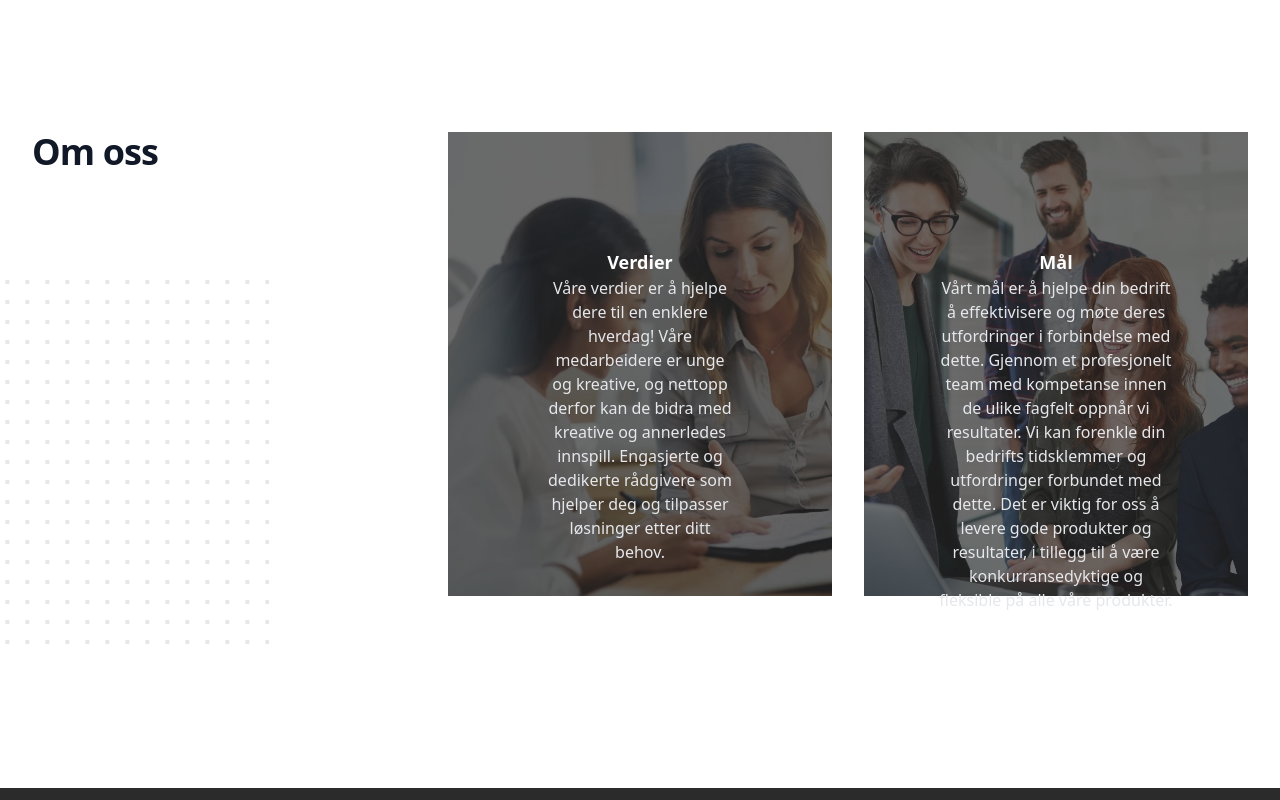
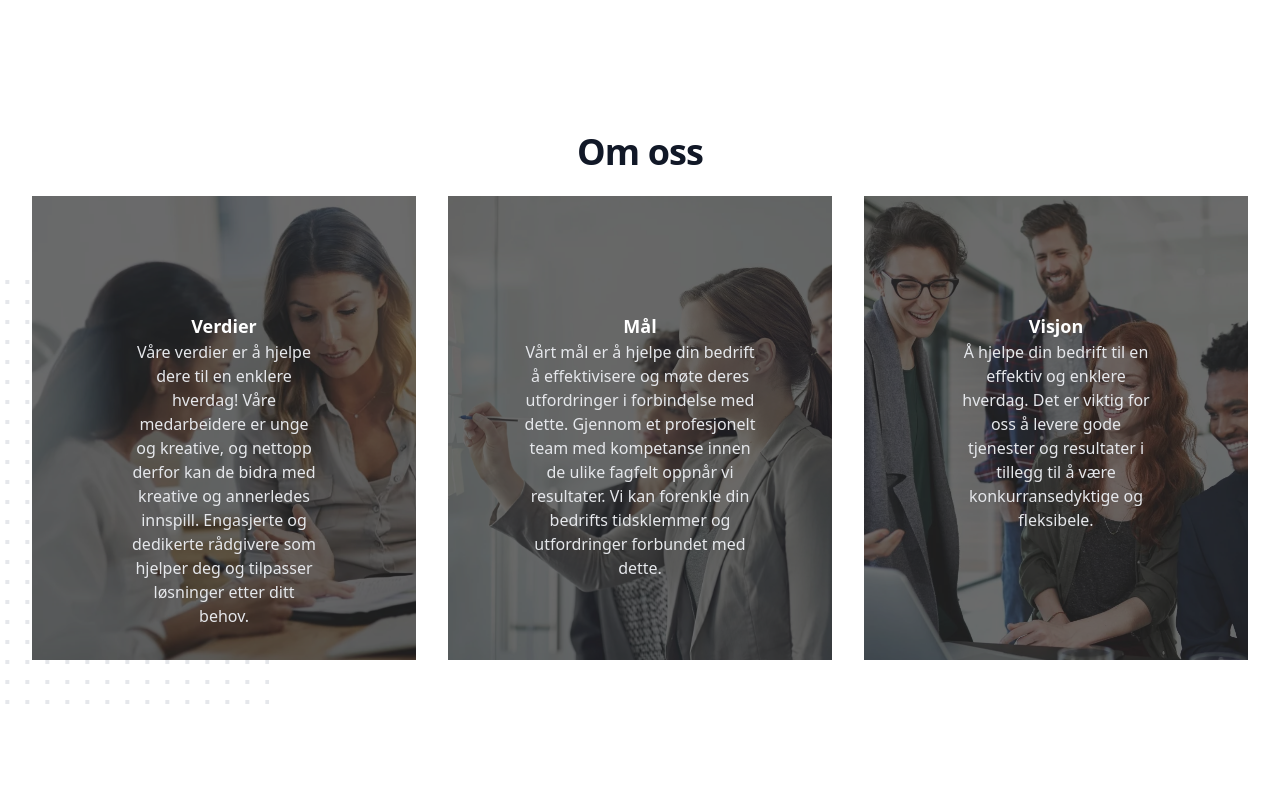
Before and after one commit to NikolaiWaerpen/ale-sales-group, a Next.js app: page / in a window 1280 px wide. Shown: the part 1200-2000 px from the top of the page. Built offline with nearby package versions, Linux system fonts and the light colour scheme; what @tailwindcss/typography would draw is missing.

Commit message:
chore: work on about us section

```diff
--- a/src/components/Footer/index.tsx
+++ b/src/components/Footer/index.tsx
@@ -31,7 +31,7 @@ const social = [
   },
   {
     name: "Instagram",
-    href: "#",
+    href: "https://www.instagram.com/alesalegroup/",
     icon: (props) => (
       <svg fill="currentColor" viewBox="0 0 24 24" {...props}>
         <path
--- a/src/components/Home/Features/index.tsx
+++ b/src/components/Home/Features/index.tsx
@@ -73,8 +73,8 @@ export default function Features() {
           />
         </svg>
 
-        <div className="relative lg:grid lg:grid-cols-3 lg:gap-x-8">
-          <div className="lg:col-span-1">
+        <div className="relative">
+          <div className="lg:col-span-1 grid place-items-center mb-6">
             <h2 className="text-3xl font-extrabold tracking-tight text-gray-900 sm:text-4xl">
               Om oss
             </h2>
@@ -96,7 +96,7 @@ export default function Features() {
               </div>
             ))}
           </dl> */}
-          <dl className="mt-10 space-y-10 sm:space-y-0 sm:grid sm:grid-cols-2 sm:gap-x-8 sm:gap-y-10 lg:mt-0 lg:col-span-2">
+          <dl className="mt-10 space-y-10 sm:space-y-0 sm:grid sm:grid-cols-3 sm:gap-x-8 sm:gap-y-10 lg:mt-0 lg:col-span-2">
             <div className="max-w-md h-screen58 bg-offblack relative">
               <img
                 src="/images/offer/offer1.webp"
@@ -121,7 +121,7 @@ export default function Features() {
             </div>
             <div className="max-w-md h-screen58 bg-offblack relative">
               <img
-                src="/images/offer/offer3.webp"
+                src="/images/offer/offer2.webp"
                 className="object-cover max-full h-full bg-offblack opacity-30"
               />
               <div className="absolute top-1/4 left-1/2">
@@ -133,10 +133,26 @@ export default function Features() {
                       deres utfordringer i forbindelse med dette. Gjennom et
                       profesjonelt team med kompetanse innen de ulike fagfelt
                       oppnår vi resultater. Vi kan forenkle din bedrifts
-                      tidsklemmer og utfordringer forbundet med dette. Det er
-                      viktig for oss å levere gode produkter og resultater, i
-                      tillegg til å være konkurransedyktige og fleksible på alle
-                      våre produkter.
+                      tidsklemmer og utfordringer forbundet med dette.
+                    </p>
+                  </div>
+                </div>
+              </div>
+            </div>
+            <div className="max-w-md h-screen58 bg-offblack relative">
+              <img
+                src="/images/offer/offer3.webp"
+                className="object-cover max-full h-full bg-offblack opacity-30"
+              />
+              <div className="absolute top-1/4 left-1/2">
+                <div className="relative -left-1/2">
+                  <div className="grid place-items-center">
+                    <h3 className="text-white text-lg font-semibold">Visjon</h3>
+                    <p className="text-gray-200 text-center">
+                      Å hjelpe din bedrift til en effektiv og enklere hverdag.
+                      Det er viktig for oss å levere gode tjenester og
+                      resultater i tillegg til å være konkurransedyktige og
+                      fleksibele.
                     </p>
                   </div>
                 </div>
--- a/src/components/Home/Hero/index.tsx
+++ b/src/components/Home/Hero/index.tsx
@@ -64,7 +64,6 @@ export default function Hero() {
       <div className="absolute inset-0 flex justify-center z-20 top-24 lg:top-40">
         <motion.img
           src="/images/logo/alesgtransparent.png"
-          // src="/images/nesbrukebab/nesbrukebabwhite.png"
           alt="Ale Salesgroup AS Logo"
           className="w-3/5 h-screen58 object-contain lg:h-screen75 opacity-100"
           variants={POPEFFECT}
--- /dev/null
+++ b/src/components/Home/Portfolio/index.tsx
@@ -0,0 +1,35 @@
+const portfolio = [
+  {
+    name: "Hafslund",
+    description: "Skredder strøm dørsalg privat markedet",
+  },
+];
+
+export default function Portfolio() {
+  return (
+    <div className="bg-white">
+      <div className="max-w-7xl mx-auto py-16 px-4 sm:py-24 sm:px-6 lg:px-8">
+        <div className="text-center">
+          <h2 className="text-base font-semibold text-gray-400 tracking-wide uppercase">
+            Nåværende og tidligere
+          </h2>
+          <p className="mt-1 text-4xl font-extrabold text-gray-900 sm:text-5xl sm:tracking-tight lg:text-6xl">
+            Kundeportefølje
+          </p>
+          {/* <p className="max-w-xl mt-5 mx-auto text-xl text-gray-500">
+            Start building for free, then add a site plan to go live. Account
+            plans unlock additional features.
+          </p> */}
+          {portfolio.map((customer, key) => (
+            <ul key={key}>
+              <li>
+                {customer.name}
+                {customer.description}
+              </li>
+            </ul>
+          ))}
+        </div>
+      </div>
+    </div>
+  );
+}
--- a/src/pages/index.tsx
+++ b/src/pages/index.tsx
@@ -5,6 +5,7 @@ import Partners from "../components/Home/Partners";
 import Testimonial from "../components/Home/Testimonial";
 import Team from "../components/Home/Team";
 import Contact from "../components/Home/Contact";
+import Portfolio from "../components/Home/Portfolio";
 
 export default function Home() {
   return (
@@ -15,6 +16,7 @@ export default function Home() {
       <Partners />
       <Testimonial />
       <Contact />
+      <Portfolio />
       <Team />
     </>
   );
```
